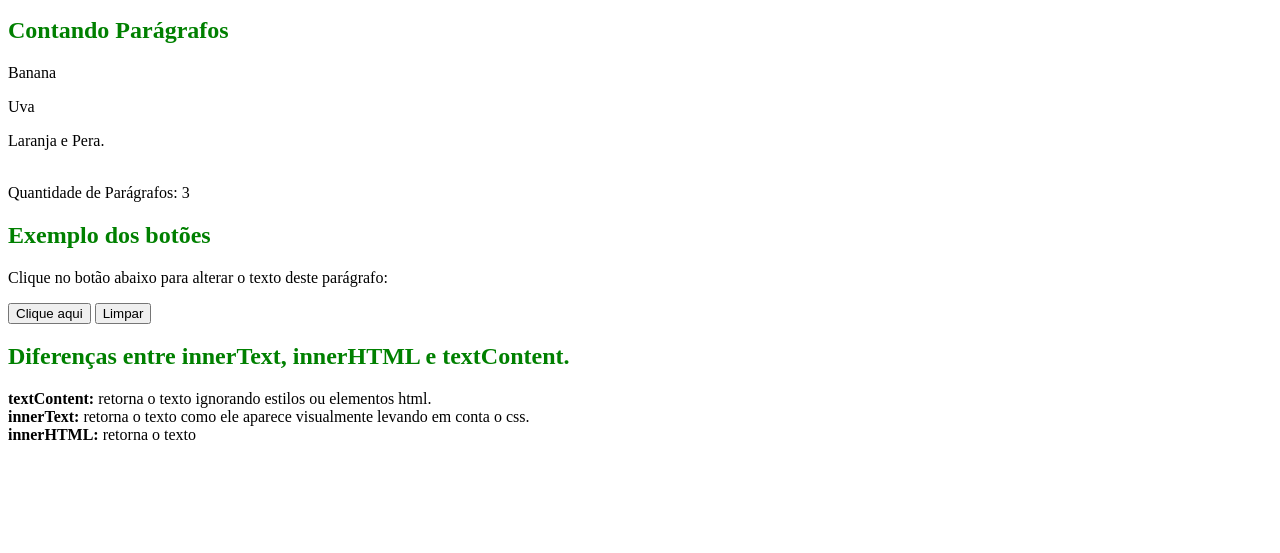
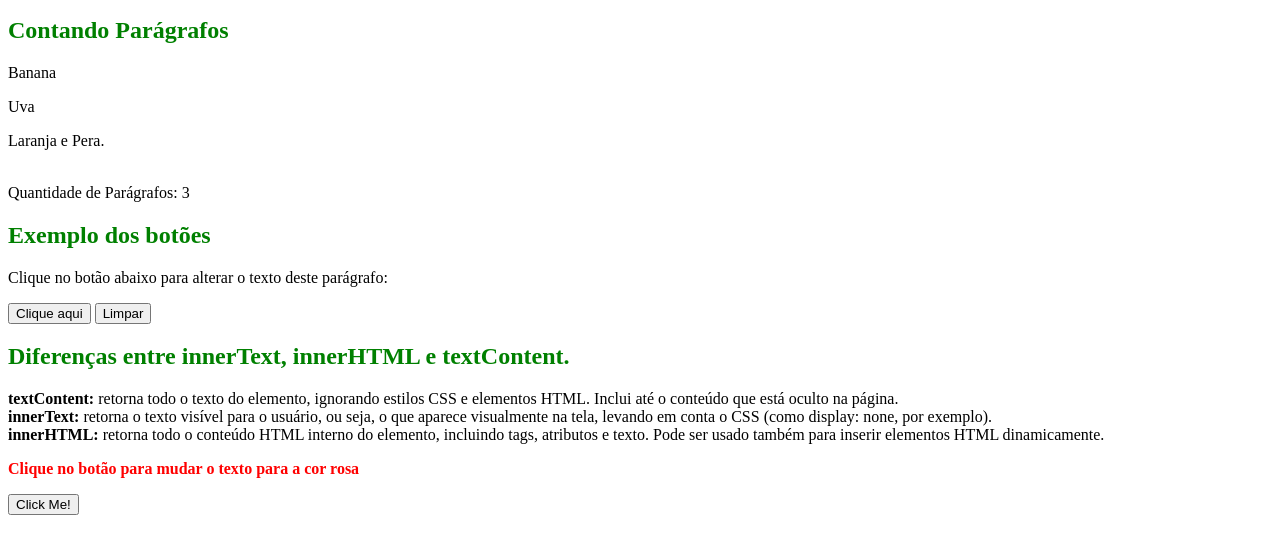
Before and after one commit to meirnaa/ProgInternet1, a plain HTML site: page exercicio1_dom/atividade.html in a window 1280 px wide. Shown: the part 101-654 px from the top of the page. Drawn offline with Linux system fonts and the light colour scheme.

Commit message:
Update atividade.html

```diff
--- a/exercicio1_dom/atividade.html
+++ b/exercicio1_dom/atividade.html
@@ -31,13 +31,20 @@
     <!-- 5. -->
     <h2>Diferenças entre innerText, innerHTML e textContent.</h2>
     <strong>textContent:</strong>
-    retorna o texto ignorando estilos ou elementos html.
+    retorna todo o texto do elemento, ignorando estilos CSS e elementos HTML. Inclui até o conteúdo que está oculto na página.
     <br>
     <strong>innerText:</strong>
-    retorna o texto como ele aparece visualmente levando em conta o css.
+    retorna o texto visível para o usuário, ou seja, o que aparece visualmente na tela, levando em conta o CSS (como display: none, por exemplo).
     <br>
     <strong>innerHTML:</strong>
-    retorna o texto
+    retorna todo o conteúdo HTML interno do elemento, incluindo tags, atributos e texto. Pode ser usado também para inserir elementos HTML dinamicamente.
     </p>
+
+    <!-- 6. -->
+    <p id="6-questao" style="color: red;"><strong>Clique no botão para mudar o texto para a cor rosa </strong></p>
+
+    <button type="button"
+    onclick="document.getElementById('6-questao').style.color = '#c02942'">
+    Click Me!</button>
 </body>
 </html>
```
